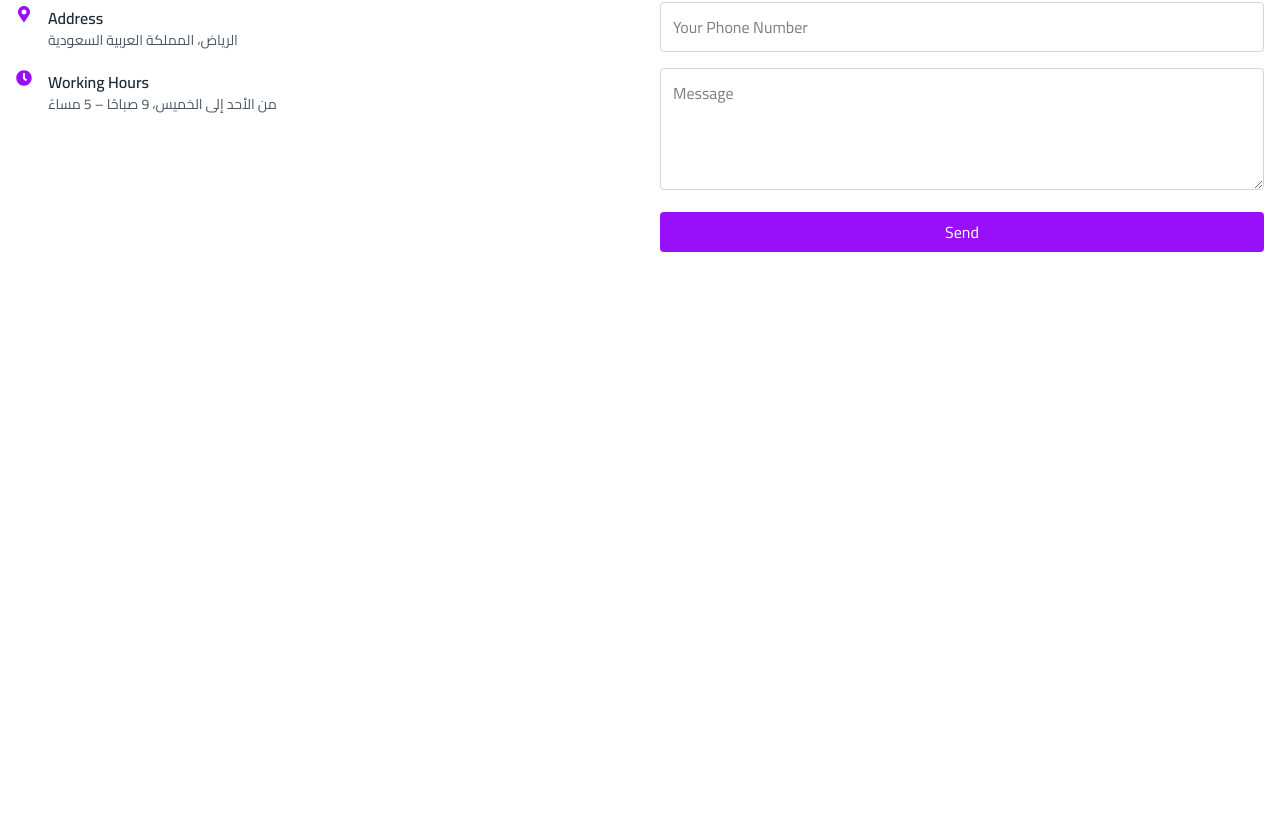
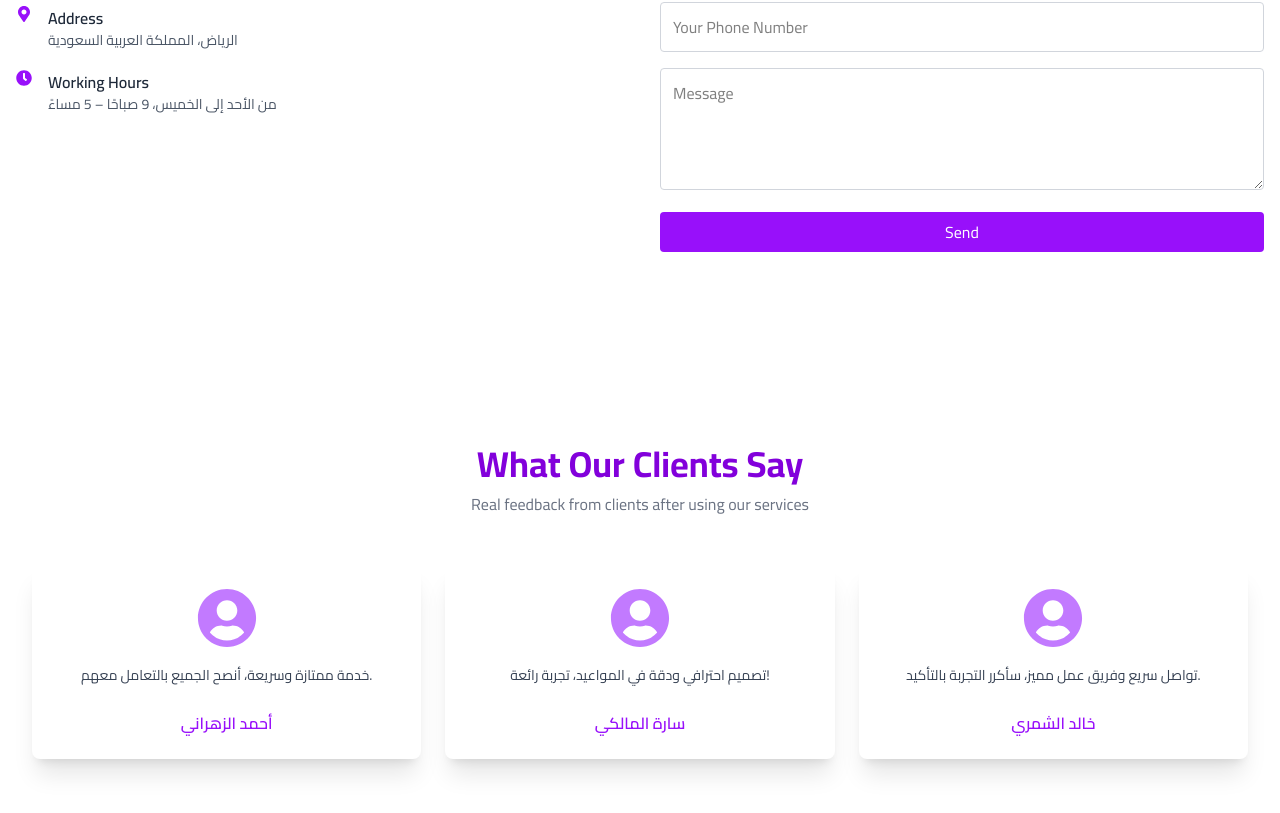
Before and after one commit to 000MaDz000/boldmark_website, a Next.js app: page /en in a window 1280 px wide. Shown: the part 2412-3225 px from the top of the page. Before the commit the page ends 2784 px from the top, so only its background shows below. Built offline with nearby package versions, Linux system fonts and the light colour scheme.

Commit message:
adding simple reviews section

```diff
--- a/messages/ar.json
+++ b/messages/ar.json
@@ -46,5 +46,15 @@
         "your_phone": "رقم الهاتف",
         "message": "الرسالة",
         "send": "إرسال"
+    },
+    "reviews": {
+        "title": "ماذا يقول عملاؤنا؟",
+        "subtitle": "آراء حقيقية من عملائنا بعد تجربة خدماتنا",
+        "client1_name": "أحمد الزهراني",
+        "client1_review": "خدمة ممتازة وسريعة، أنصح الجميع بالتعامل معهم.",
+        "client2_name": "سارة المالكي",
+        "client2_review": "تصميم احترافي ودقة في المواعيد، تجربة رائعة!",
+        "client3_name": "خالد الشمري",
+        "client3_review": "تواصل سريع وفريق عمل مميز، سأكرر التجربة بالتأكيد."
     }
 }
--- a/messages/en.json
+++ b/messages/en.json
@@ -46,5 +46,15 @@
         "your_phone": "Your Phone Number",
         "message": "Message",
         "send": "Send"
+    },
+    "reviews": {
+        "title": "What Our Clients Say",
+        "subtitle": "Real feedback from clients after using our services",
+        "client1_name": "أحمد الزهراني",
+        "client1_review": "خدمة ممتازة وسريعة، أنصح الجميع بالتعامل معهم.",
+        "client2_name": "سارة المالكي",
+        "client2_review": "تصميم احترافي ودقة في المواعيد، تجربة رائعة!",
+        "client3_name": "خالد الشمري",
+        "client3_review": "تواصل سريع وفريق عمل مميز، سأكرر التجربة بالتأكيد."
     }
 }
--- a/src/app/[locale]/page.tsx
+++ b/src/app/[locale]/page.tsx
@@ -3,6 +3,7 @@ import Contact from "@/components/sections/Contact";
 import Counts from "@/components/sections/Counts";
 import Header from "@/components/sections/Header";
 import Hero from "@/components/sections/Hero";
+import Reviews from "@/components/sections/Reviews";
 import WhatYouGet from "@/components/sections/WhatYouGet";
 import WhyUs from "@/components/sections/WhyUs";
 
@@ -28,6 +29,10 @@ export default function Home() {
             <div className="mt-16">
                 <Contact />
             </div>
+
+            <div className="mt-16">
+                <Reviews />
+            </div>
         </div>
     );
 }
--- /dev/null
+++ b/src/components/sections/Reviews.tsx
@@ -0,0 +1,66 @@
+'use client';
+
+import React from 'react';
+import { motion } from 'framer-motion';
+import { FaUserCircle } from 'react-icons/fa';
+import { useTranslations } from 'next-intl';
+
+const fadeInUp = {
+    hidden: { opacity: 0, y: 40 },
+    show: { opacity: 1, y: 0, transition: { duration: 0.6 } },
+};
+
+const reviews = [
+    {
+        nameKey: 'client1_name',
+        reviewKey: 'client1_review',
+    },
+    {
+        nameKey: 'client2_name',
+        reviewKey: 'client2_review',
+    },
+    {
+        nameKey: 'client3_name',
+        reviewKey: 'client3_review',
+    },
+];
+
+function Reviews() {
+    const t = useTranslations('reviews');
+
+    return (
+        <motion.div
+            initial="hidden"
+            whileInView="show"
+            viewport={{ once: true, amount: 0.2 }}
+            className="py-16 px-4 md:px-8 container mx-auto"
+            id="reviews"
+        >
+            <motion.div
+                variants={fadeInUp}
+                className="text-center mb-12"
+            >
+                <h2 className="text-3xl md:text-4xl font-bold text-purple-700">
+                    {t('title')}
+                </h2>
+                <p className="text-gray-500 mt-2">{t('subtitle')}</p>
+            </motion.div>
+
+            <div className="grid grid-cols-1 md:grid-cols-3 gap-6">
+                {reviews.map((item, index) => (
+                    <motion.div
+                        key={index}
+                        variants={fadeInUp}
+                        className="bg-white shadow-xl rounded-lg p-6 text-center flex flex-col items-center gap-4"
+                    >
+                        <FaUserCircle className="text-6xl text-purple-400" />
+                        <p className="text-gray-700 text-sm leading-relaxed">{t(item.reviewKey)}</p>
+                        <span className="font-semibold text-purple-600 mt-2">{t(item.nameKey)}</span>
+                    </motion.div>
+                ))}
+            </div>
+        </motion.div>
+    );
+}
+
+export default Reviews;
```
